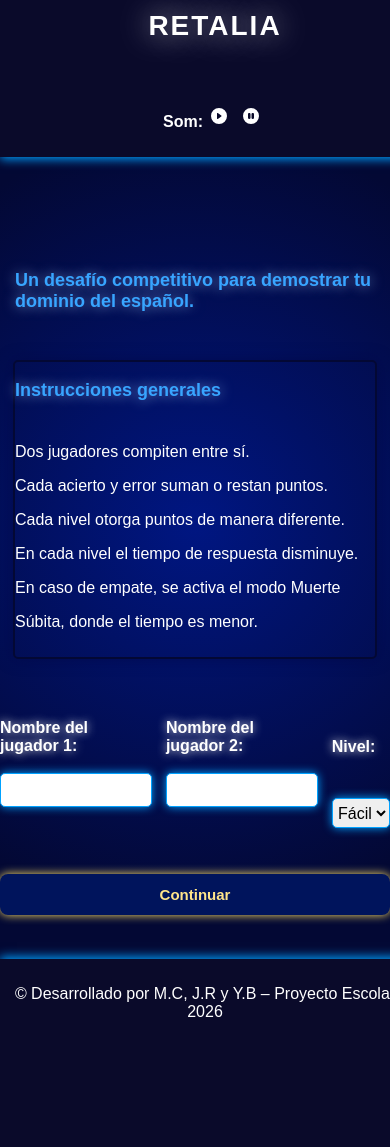
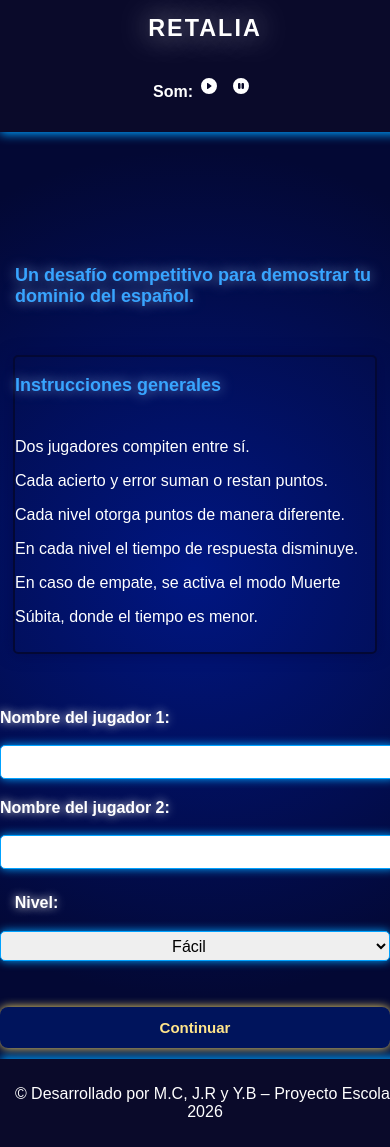
Before and after one commit to aclarinha1/jogo_espanhol, a Django app: page / in a window 390 px wide; the page is wider, and only the part inside the window is pictured. Before the commit the page ends 1017 px from the top of that part, so only its background shows below. Run offline with Django 5.2, Linux system fonts and the light colour scheme.

Commit message:
melhorias para responsividade - teste 3

```diff
--- a/tabuleiro/static/tabuleiro/css/style.css
+++ b/tabuleiro/static/tabuleiro/css/style.css
@@ -16,7 +16,7 @@ body {
         .container {
             width: 100%;
             max-width: 900px;
-            min-height: 95vh;
+            min-height: auto;
             justify-content: space-between;
             gap: 20px;              /* altura fixa */
             display: flex;             /* layout controlado */
@@ -427,3 +427,49 @@ body {
         .bi {
             color: white; /* todos os ícones ficam brancos */
         }
+
+        /* ===== AJUSTES MOBILE REAIS ===== */
+@media (max-width: 768px) {
+
+    /* Header mais compacto */
+    header {
+        flex-direction: column;
+        gap: 10px;
+        padding: 15px 10px;
+    }
+
+    header h1 {
+        font-size: clamp(22px, 6vw, 32px);
+    }
+
+    .btns-som {
+        justify-content: center;
+    }
+
+    /* Remove espaço exagerado */
+    .container,
+    .container-inicial-geral {
+        margin-top: 20px;
+        min-height: auto;
+    }
+
+    /* Inputs empilhados */
+    .nome-nivel {
+        flex-direction: column;
+        gap: 20px;
+        align-items: stretch;
+    }
+
+    .container-instrucoes {
+        width: 100%;
+    }
+
+    /* Placar empilhado */
+    .info-final,
+    .info-jogo {
+        flex-direction: column;
+        gap: 8px;
+        align-items: center;
+    }
+
+}
```
